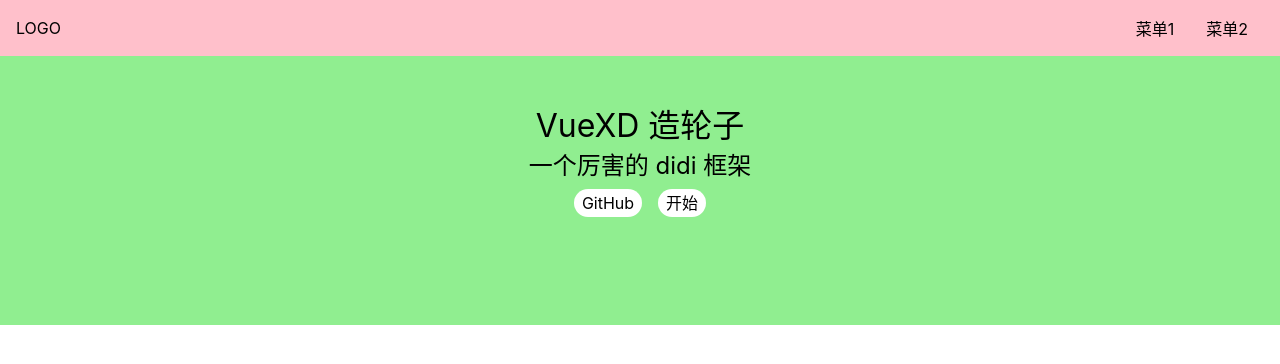
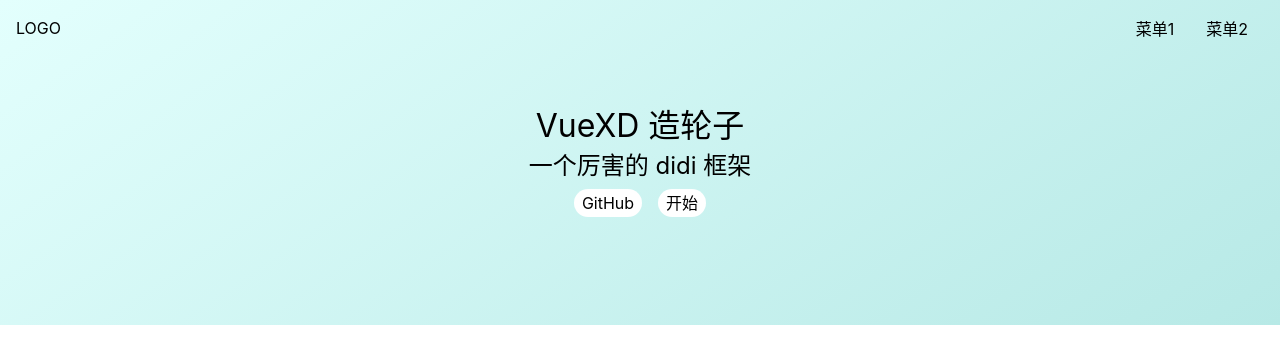
Before and after one commit to deexiao/VueXD, a Vue app: page / in a window 1280 px wide. Shown: the top 364 px of the page. Built offline with nearby package versions, Linux system fonts and the light colour scheme.

Commit message:
背景渐变

```diff
--- a/package.json
+++ b/package.json
@@ -6,12 +6,13 @@
     "build": "vite build"
   },
   "dependencies": {
+    "ant-design-vue": "^2.2.6",
     "vue": "^3.0.0-rc.1",
     "vue-router": "4.0.0-beta.3"
   },
   "devDependencies": {
+    "@vue/compiler-sfc": "^3.0.0-rc.1",
     "sass": "1.26.10",
-    "@vue/compiler-sfc": "^3.0.0-rc.1",
     "vite": "^1.0.0-rc.1"
   }
 }
--- a/src/components/TabsDemo.vue
+++ b/src/components/TabsDemo.vue
@@ -1,4 +1,5 @@
 <template>
+  <div>Tabs 示例</div>
   <h1>示例1</h1>
   <Tabs v-model:selected="x">
     <Tab title="导航1">内容1</Tab>
--- a/src/components/Topnav.vue
+++ b/src/components/Topnav.vue
@@ -25,7 +25,6 @@
 
 <style lang="scss" scoped>
 .topnav {
-  background: pink;
   display: flex;
   padding: 16px;
   position: fixed;
--- a/src/views/Home.vue
+++ b/src/views/Home.vue
@@ -1,5 +1,5 @@
 <template>
-  <div>
+  <div class="topnavAndBanner">
     <Topnav />
     <div class="banner">
       <h1>VueXD 造轮子</h1>
@@ -21,13 +21,19 @@
 </script>
 
 <style lang="scss" scoped>
+.topnavAndBanner {
+  background: linear-gradient(
+    145deg,
+    rgba(227, 255, 253, 1) 0%,
+    rgba(183, 233, 230, 1) 100%
+  );
+}
 .banner {
   padding: 100px 0;
   display: flex;
   justify-content: center;
   align-items: center;
   flex-direction: column;
-  background: lightgreen;
   > .actions {
     padding: 8px 0;
     a {
```
Also changed, not shown: src/main.ts (+6 -6 lines), 2 other files (tests, documents, lock files or other folders).
